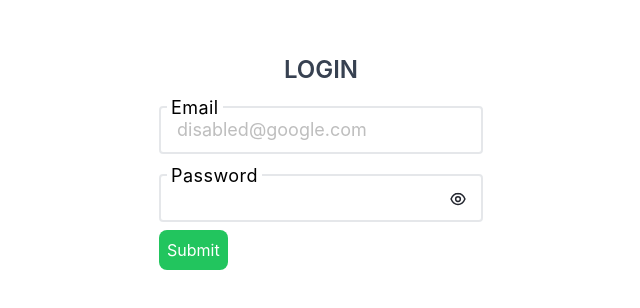
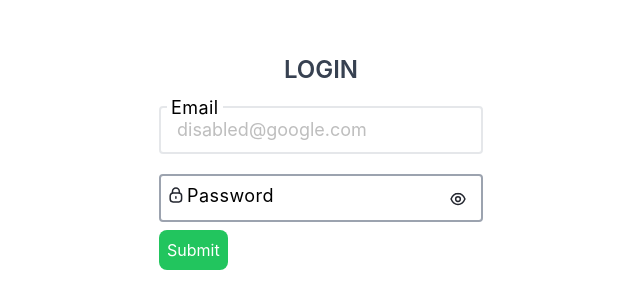
Before and after one commit to saifabrar17/my-typescript-intro, a React (Create React App) app: page / in a window 1280 px wide. Shown: the part 198-506 px from the top of the page, without its empty margins (319-959 px from the left). Built offline with nearby package versions, Linux system fonts and the light colour scheme.

Commit message:
disabled fix

```diff
--- /dev/null
+++ b/src/assets/svg/Lock.tsx
@@ -0,0 +1,38 @@
+const Lock = ({ width = "18", height = "18", className = "" }) => {
+  return (
+    <svg
+      width={width}
+      height={height}
+      viewBox={`0 0 ${width} ${height}`}
+      className={className}
+      fill="none"
+      xmlns="http://www.w3.org/2000/svg"
+    >
+      <path
+        d="M12.3173 7.08585V5.4756C12.3173 3.59085 10.7888 2.06235 8.90406 2.06235C7.01931 2.0541 5.48481 3.5751 5.47656 5.4606V5.4756V7.08585"
+        stroke="#23262F"
+        stroke-width="1.5"
+        stroke-linecap="round"
+        stroke-linejoin="round"
+      />
+      <path
+        fill-rule="evenodd"
+        clip-rule="evenodd"
+        d="M11.7622 15.9372H6.0315C4.461 15.9372 3.1875 14.6645 3.1875 13.0932V9.87647C3.1875 8.30522 4.461 7.03247 6.0315 7.03247H11.7622C13.3327 7.03247 14.6062 8.30522 14.6062 9.87647V13.0932C14.6062 14.6645 13.3327 15.9372 11.7622 15.9372Z"
+        stroke="#23262F"
+        stroke-width="1.5"
+        stroke-linecap="round"
+        stroke-linejoin="round"
+      />
+      <path
+        d="M8.89844 10.652V12.3178"
+        stroke="#23262F"
+        stroke-width="1.5"
+        stroke-linecap="round"
+        stroke-linejoin="round"
+      />
+    </svg>
+  );
+};
+
+export default Lock;
--- a/src/components/shared/LoginForm.tsx
+++ b/src/components/shared/LoginForm.tsx
@@ -71,7 +71,7 @@ const LoginForm = () => {
           <PasswordInput
             label="Password"
             name="password"
-            disabled={true}
+            // disabled={true}
             value={formState.password}
             hasError={!!formErrors.password}
             onChangeHandler={(event) => handleChange(event, "password")}
--- a/src/components/shared/PasswordInput.tsx
+++ b/src/components/shared/PasswordInput.tsx
@@ -1,5 +1,6 @@
 import React, { useState } from "react";
 import HidePass from "../../assets/svg/HidePass";
+import Lock from "../../assets/svg/Lock";
 import ShowPass from "../../assets/svg/ShowPass";
 
 interface Props {
@@ -49,7 +50,7 @@ const PasswordInput: React.FC<Props> = ({
           />
 
           <span
-            className={`absolute left-0 top-2 px-1 text-lg tracking-wide  pointer-events-none duration-200 peer-focus:text-sm peer-focus:-translate-y-5 bg-white ml-2 peer-valid:text-sm peer-valid:-translate-y-5 ${
+            className={`absolute left-4 top-2 px-1 text-lg tracking-wide  pointer-events-none duration-200 peer-focus:text-sm peer-focus:-translate-y-5 bg-white ml-2 peer-valid:text-sm peer-valid:-translate-y-5 ${
               hasError
                 ? "peer-focus:text-red-500"
                 : "peer-focus:text-indigo-600"
@@ -64,6 +65,7 @@ const PasswordInput: React.FC<Props> = ({
           >
             {showPassword ? <HidePass /> : <ShowPass />}
           </button>
+          <Lock className="absolute left-2 top-3" />
         </label>
       </div>
       <p className="text-red-500 pt-2">{errorMsg}</p>
```
Also changed, not shown: src/assets/eye-svgrepo-com.svg (deleted).
